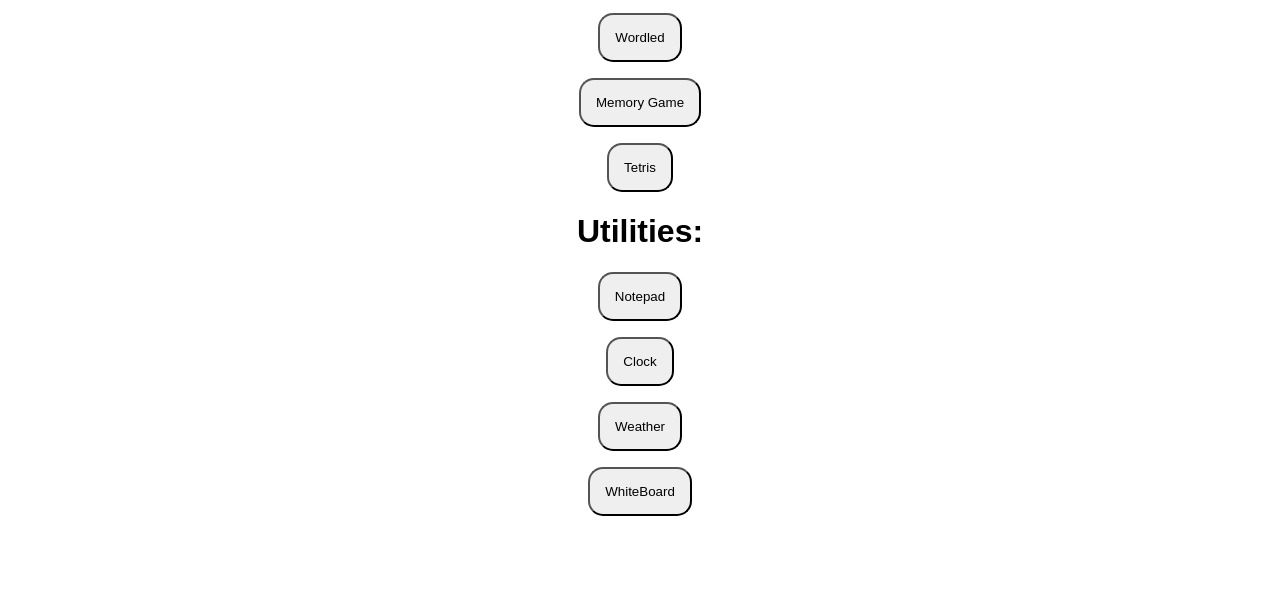
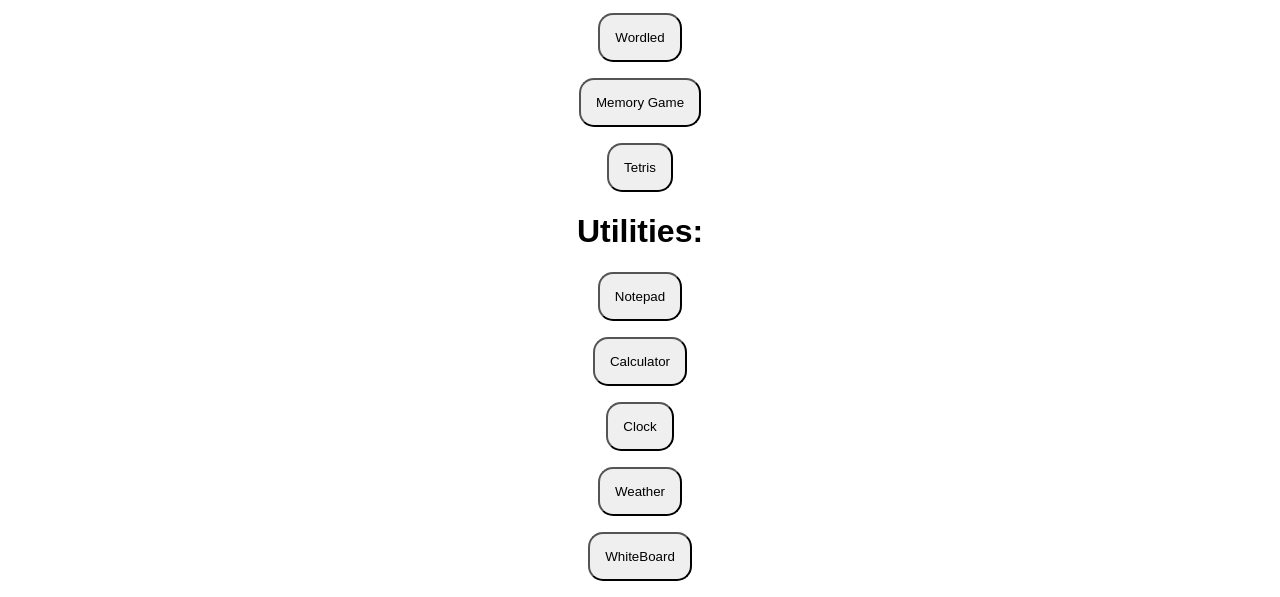
Before and after one commit to ZiyaIzaanAnam/Kindler, a plain HTML site: page index.html in a window 1280 px wide. Shown: the part 662-1259 px from the top of the page. Before the commit the page ends 1194 px from the top, so only its background shows below. Drawn offline with Linux system fonts and the light colour scheme.

Commit message:
Update index.html

```diff
--- a/index.html
+++ b/index.html
@@ -36,6 +36,7 @@
   <p><a href="tetris.html"><button>Tetris</button></a></p>
   <h1>Utilities:</h1>
   <p><a href="Notepad.html"><button>Notepad</button></a></p>
+  <p><a href="calculator.html"><button>Calculator</button></a></p>
   <p><a href="clock.html"><button>Clock</button></a></p>
   <p><a href="weather.html"><button>Weather</button></a></p>
   <p><a href="whiteboard.html"><button>WhiteBoard</button></a></p>
```
